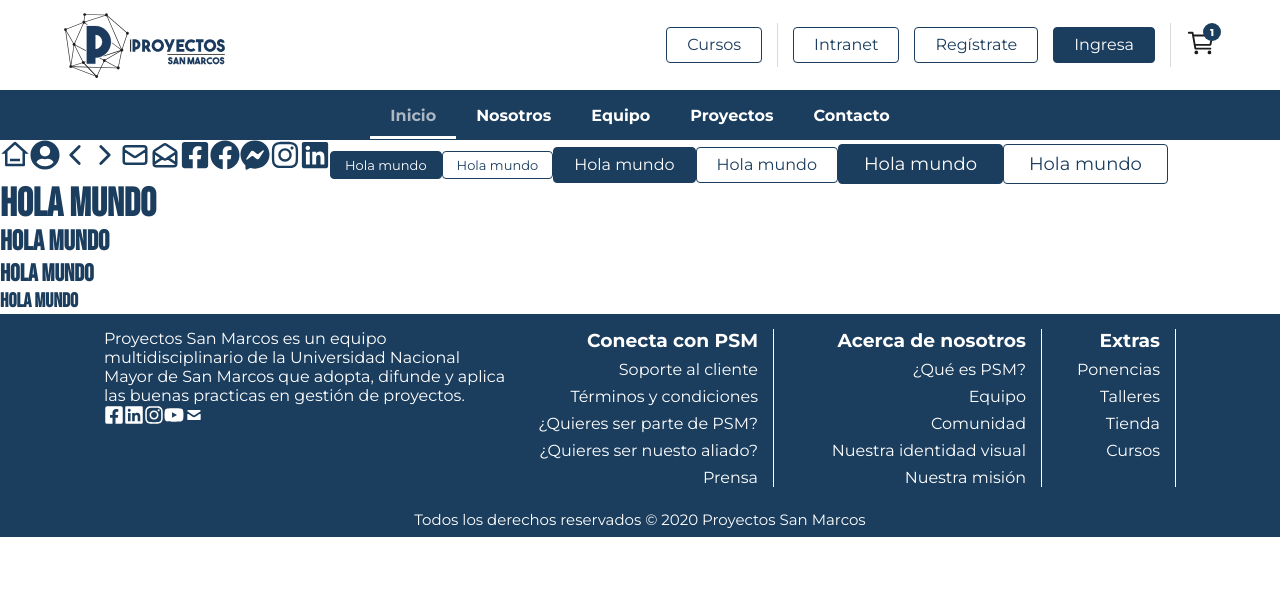
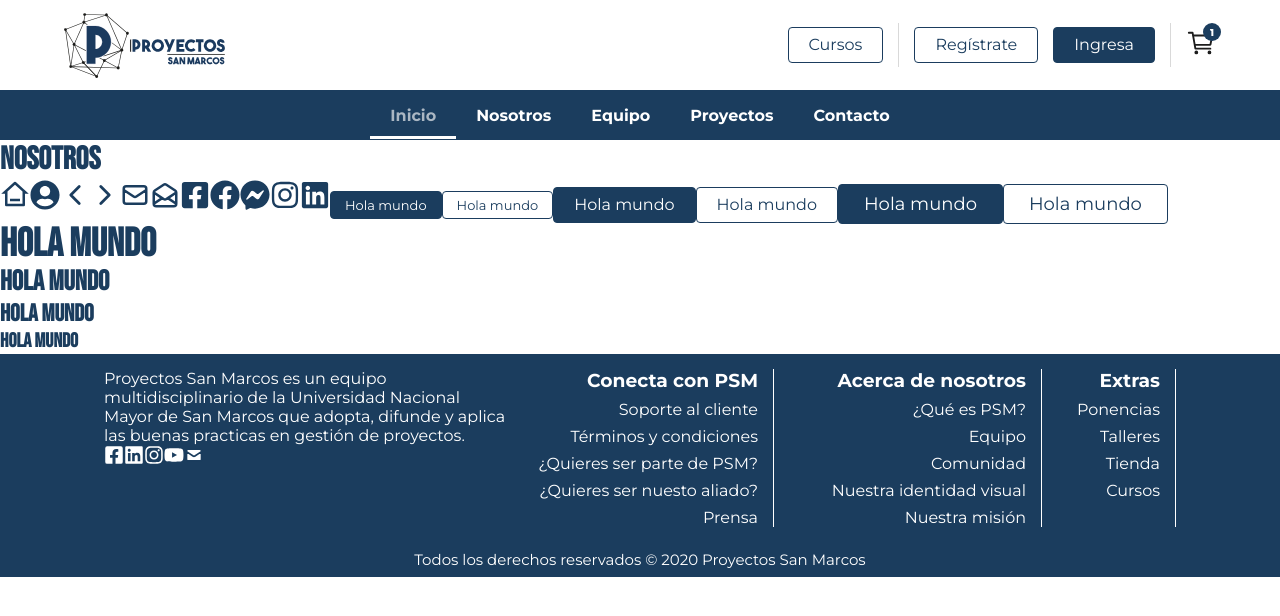
Before and after one commit to jcvb0206/proyectossm, a React (Create React App) app: page / in a window 1280 px wide. Shown: the top 616 px of the page. Built offline with nearby package versions, Linux system fonts and the light colour scheme.

Commit message:
Move all test components view to Library view

```diff
--- a/src/components/containers/Header.js
+++ b/src/components/containers/Header.js
@@ -84,7 +84,6 @@ function Header() {
           >
             <Button type="ghost">Cursos</Button>
             <Separator />
-            <Button type="ghost">Intranet</Button>
             <Button type="ghost">Regístrate</Button>
             <Button>Ingresa</Button>
             <Separator />
--- a/src/components/library.js
+++ /dev/null
@@ -1 +0,0 @@
-// To edit
--- /dev/null
+++ b/src/components/library.jsx
@@ -0,0 +1,44 @@
+import { css } from '@emotion/react';
+import Icon from './UI/Icon';
+import Button from './UI/Button';
+import Heading from './text/Heading';
+
+export default function Library() {
+  return (
+    <div>
+      <Icon type="home" size="30" />
+      <Icon type="profile" size="30" />
+      <Icon type="back" size="30" />
+      <Icon type="forward" size="30" />
+      <Icon type="email" size="30" />
+      <Icon type="emailOpen" size="30" />
+      <Icon type="facebookSquare" size="30" />
+      <Icon type="facebook" size="30" />
+      <Icon type="messenger" size="30" />
+      <Icon type="instagram" size="30" />
+      <Icon type="linkedin" size="30" />
+      <Button size="small">Hola mundo</Button>
+      <Button size="small" type="ghost">
+        Hola mundo
+      </Button>
+      <Button>Hola mundo</Button>
+      <Button type="ghost">Hola mundo</Button>
+      <Button size="big">Hola mundo</Button>
+      <Button size="big" type="ghost">
+        Hola mundo
+      </Button>
+      <Heading
+        type="h1"
+        style={css`
+          font-size: 40px;
+          line-height: 40px;
+        `}
+      >
+        Hola mundo
+      </Heading>
+      <Heading type="h2">Hola mundo</Heading>
+      <Heading type="h3">Hola mundo</Heading>
+      <Heading type="h4">Hola mundo</Heading>
+    </div>
+  );
+}
--- a/src/pages/Home.js
+++ b/src/pages/Home.js
@@ -1,10 +1,9 @@
 import styled from '@emotion/styled';
-import { css } from '@emotion/react';
-import Icon from '../components/UI/Icon';
-import Button from '../components/UI/Button';
+// import { css } from '@emotion/react';
 import Heading from '../components/text/Heading';
 import Header from '../components/containers/Header';
 import Footer from '../components/containers/Footer';
+import Library from '../components/library';
 
 const StyledDiv = styled.div``;
 
@@ -12,41 +11,10 @@ function Home({ history }) {
   return (
     <StyledDiv>
       <Header />
-      <div>
-        <Icon type="home" size="30" />
-        <Icon type="profile" size="30" />
-        <Icon type="back" size="30" />
-        <Icon type="forward" size="30" />
-        <Icon type="email" size="30" />
-        <Icon type="emailOpen" size="30" />
-        <Icon type="facebookSquare" size="30" />
-        <Icon type="facebook" size="30" />
-        <Icon type="messenger" size="30" />
-        <Icon type="instagram" size="30" />
-        <Icon type="linkedin" size="30" />
-        <Button size="small">Hola mundo</Button>
-        <Button size="small" type="ghost">
-          Hola mundo
-        </Button>
-        <Button>Hola mundo</Button>
-        <Button type="ghost">Hola mundo</Button>
-        <Button size="big">Hola mundo</Button>
-        <Button size="big" type="ghost">
-          Hola mundo
-        </Button>
-        <Heading
-          type="h1"
-          style={css`
-            font-size: 40px;
-            line-height: 40px;
-          `}
-        >
-          Hola mundo
-        </Heading>
-        <Heading type="h2">Hola mundo</Heading>
-        <Heading type="h3">Hola mundo</Heading>
-        <Heading type="h4">Hola mundo</Heading>
-      </div>
+      <main>
+        <Heading type="h1">Nosotros</Heading>
+        <Library />
+      </main>
       <Footer />
     </StyledDiv>
   );
```
